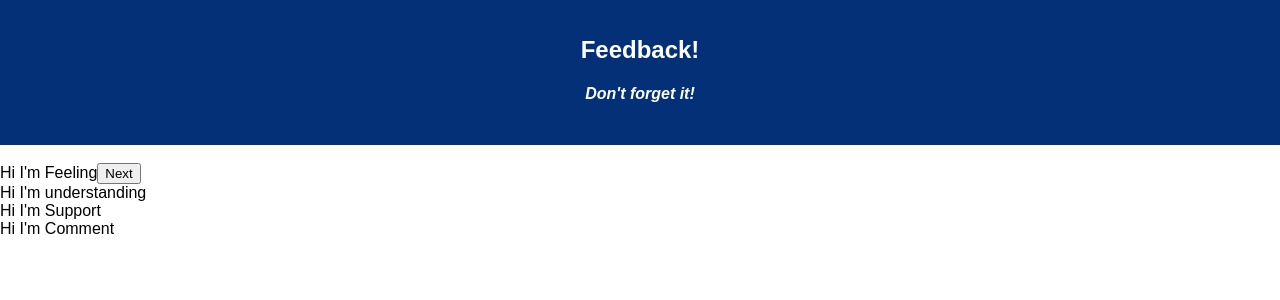
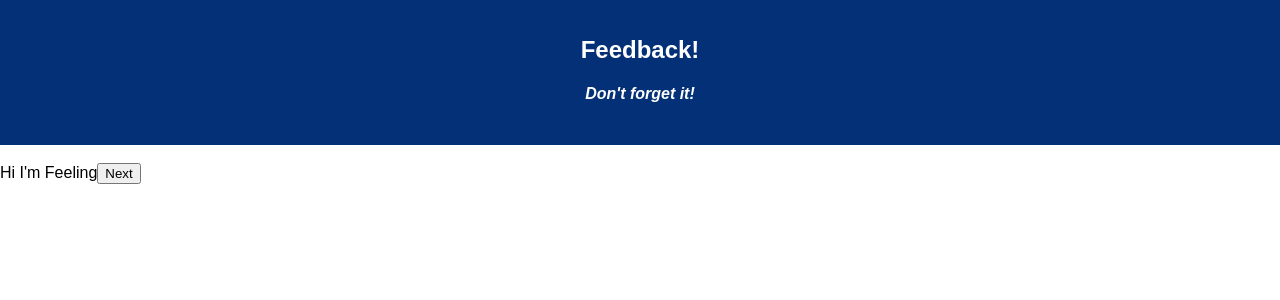
Before and after one commit to crimsonhawk47/redux-feedback-loop, a React (Create React App) app: page / in a window 1280 px wide. Shown: the top 300 px of the page. Built offline with nearby package versions, Linux system fonts and the light colour scheme.

Commit message:
Added Next Buttons with route functionality

```diff
--- a/src/components/App/App.js
+++ b/src/components/App/App.js
@@ -21,9 +21,9 @@ class App extends Component {
           <br />
         </div>
         <Route path="/" exact component={Feeling} />
-        <Route path="/" exact component={Understanding} />
-        <Route path="/" exact component={Support} />
-        <Route path="/" exact component={Comment} />
+        <Route path="/Understanding" exact component={Understanding} />
+        <Route path="/Support" exact component={Support} />
+        <Route path="/Comment" exact component={Comment} />
       </Router>
     );
   }
--- a/src/components/Comment/Comment.js
+++ b/src/components/Comment/Comment.js
@@ -1,10 +1,16 @@
 import React, {Component} from 'react';
 class Comment extends Component{
+
+    handleClick = () => {
+        console.log(`End`);
+
+    }
 
     render(){
         return(
         <div>
             Hi I'm Comment
+            <button onClick={this.handleClick}>Next</button>
         </div>
         )
 
--- a/src/components/Feeling/Feeling.js
+++ b/src/components/Feeling/Feeling.js
@@ -2,8 +2,7 @@ import React, {Component} from 'react';
 class Feeling extends Component{
 
     handleClick = () => {
-        console.log(`Hey`);
-
+        this.props.history.push('/Understanding');
     }
 
     render(){
--- a/src/components/Support/Support.js
+++ b/src/components/Support/Support.js
@@ -1,10 +1,16 @@
 import React, {Component} from 'react';
 class Support extends Component{
+
+    handleClick = () => {
+        this.props.history.push('/Comment');
+    }
 
     render(){
         return(
         <div>
             Hi I'm Support
+            <button onClick={this.handleClick}>Next</button>
+
         </div>
         )
 
--- a/src/components/Understanding/Understanding.js
+++ b/src/components/Understanding/Understanding.js
@@ -1,10 +1,15 @@
 import React, {Component} from 'react';
 class Understanding extends Component{
+
+    handleClick = () => {
+        this.props.history.push('/Support');
+    }
 
     render(){
         return(
         <div>
             Hi I'm understanding
+            <button onClick={this.handleClick}>Next</button>
         </div>
         )
 
```
